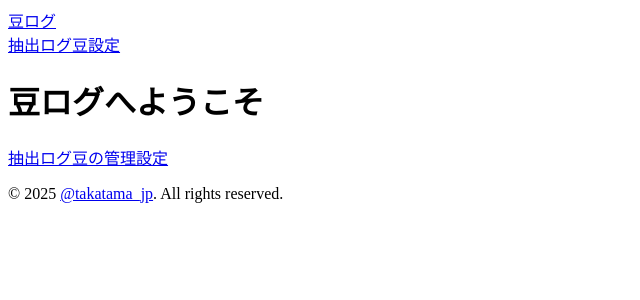
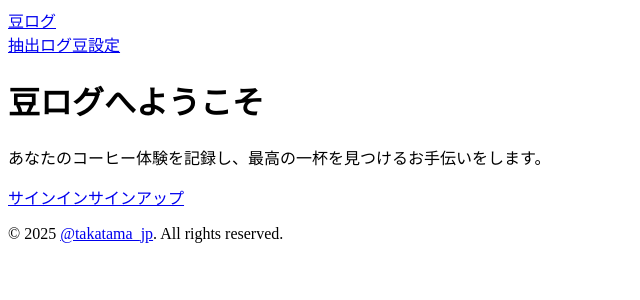
Before and after one commit to takatama/mame-log, a React app: page / in a window 1280 px wide. Shown: the top 300 px of the page, without its empty margins (0-640 px from the left). Built offline with nearby package versions, Linux system fonts and the light colour scheme; no server answers; the HTML template or start-up script is replaced by a standard one.

Commit message:
feat: add Dashboard page and enhance Home page design
- Introduced a new `Dashboard` page with links to brews, beans management, and settings.
- Redesigned `Home` page with a more welcoming layout and call-to-action buttons for sign-in and sign-up.

```diff
--- a/src/pages/Home.tsx
+++ b/src/pages/Home.tsx
@@ -3,14 +3,25 @@ import { Link } from 'react-router-dom';
 
 const Home: React.FC = () => {
   return (
-    <div className="container mx-auto p-4">
-      <h1 className="text-2xl font-bold mb-4">豆ログへようこそ</h1>
-      <div className="space-y-4">
-        <Link to="/brews" className="block bg-blue-500 text-white p-4 rounded-lg text-center">抽出ログ</Link>
-        <Link to="/beans" className="block bg-green-500 text-white p-4 rounded-lg text-center">豆の管理</Link>
-        <Link to="/settings" className="block bg-green-500 text-white p-4 rounded-lg text-center">設定</Link>
+    <div className="min-h-screen bg-gray-100 flex flex-col justify-center items-center">
+      <h1 className="text-4xl font-bold mb-6">豆ログへようこそ</h1>
+      <p className="text-lg text-gray-700 mb-6 text-center">
+        あなたのコーヒー体験を記録し、最高の一杯を見つけるお手伝いをします。
+      </p>
+      <div className="flex space-x-4">
+        <a
+          href="/api/auth/signin"
+          className="bg-blue-500 text-white py-2 px-4 rounded-lg hover:bg-blue-600"
+        >
+          サインイン
+        </a>
+        <Link
+          to="/signup"
+          className="bg-green-500 text-white py-2 px-4 rounded-lg hover:bg-green-600"
+        >
+          サインアップ
+        </Link>
       </div>
-      {/* 最近のログや統計情報の表示 */}
     </div>
   );
 };
```
Also changed, not shown: src/pages/Dashboard.tsx (added, +18 -0 lines).
